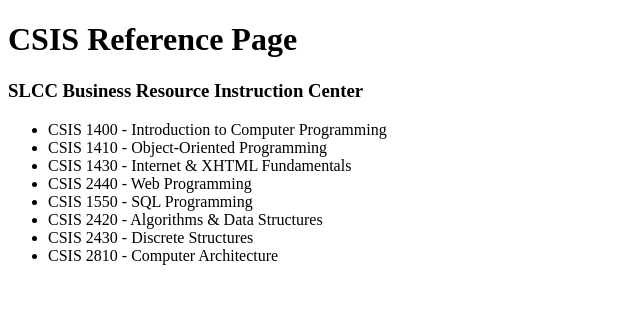
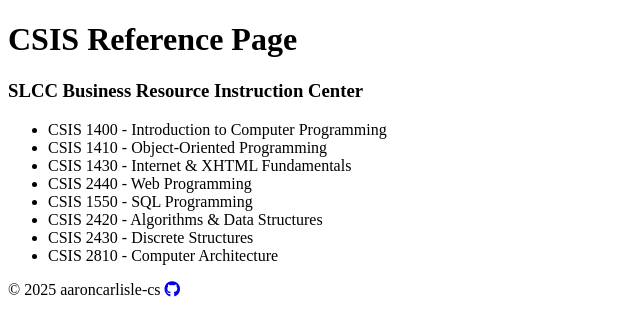
Before and after one commit to aaroncarlisle-cs/csis-bric, a plain HTML site: page index.html in a window 1280 px wide. Shown: the whole page, without its empty margins (0-640 px from the left). Drawn offline with Linux system fonts and the light colour scheme.

Commit message:
Add footer and fontawesome js import

```diff
--- a/index.html
+++ b/index.html
@@ -4,6 +4,7 @@
     <meta charset="UTF-8">
     <meta name="viewport" content="width=device-width, initial-scale=1.0">
     <title>CSIS Reference Page - SLCC Business Resource Instruction Center</title>
+    <script src="https://kit.fontawesome.com/b80dae9188.js" crossorigin="anonymous"></script>
 </head>
 <body>
     <header>
@@ -22,5 +23,13 @@
             <li>CSIS 2810 - Computer Architecture</li>
         </ul>
     </nav>
+    <footer>
+        &copy; 2025 aaroncarlisle-cs
+        <span id="github">
+            <a href="https://www.github.com/aaroncarlisle-cs">
+                <i class="fa-brands fa-github" data-fa-transform="grow-2"></i>
+            </a>
+        </span>
+    </footer>
 </body>
 </html>
```
